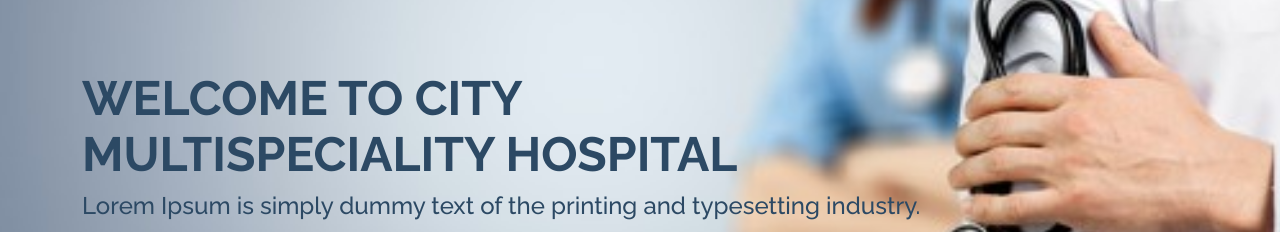
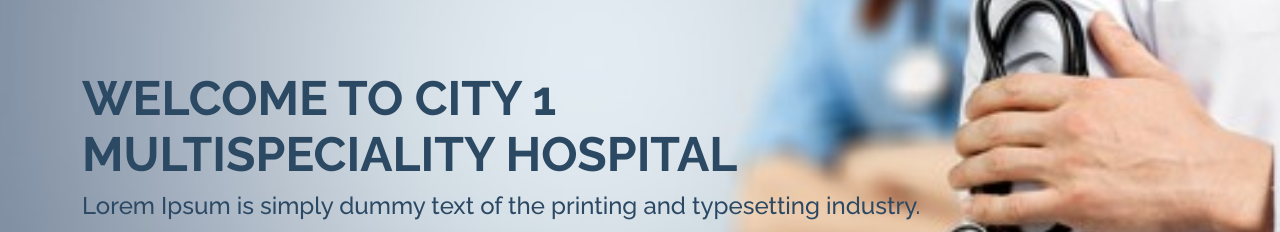
Before and after one commit to RADHIKAKACHHADIYA/cmultihospital, a React (Create React App) app: page / in a window 1280 px wide. Shown: the part 353-585 px from the top of the page. Built offline with nearby package versions, Linux system fonts and the light colour scheme; the HTML template or start-up script is replaced by a standard one.

Commit message:
demo_done

```diff
--- a/src/Container/Home.js
+++ b/src/Container/Home.js
@@ -6,7 +6,7 @@ function Home(props) {
             <div>
                 <section id="hero" className="d-flex align-items-center">
                     <div className="container">
-                        <h1>Welcome to City <br />Multispeciality Hospital</h1>
+                        <h1>Welcome to City 1<br />Multispeciality Hospital</h1>
                         <h2>Lorem Ipsum is simply dummy text of the printing and typesetting industry.</h2>
                     </div>
                 </section>
```
